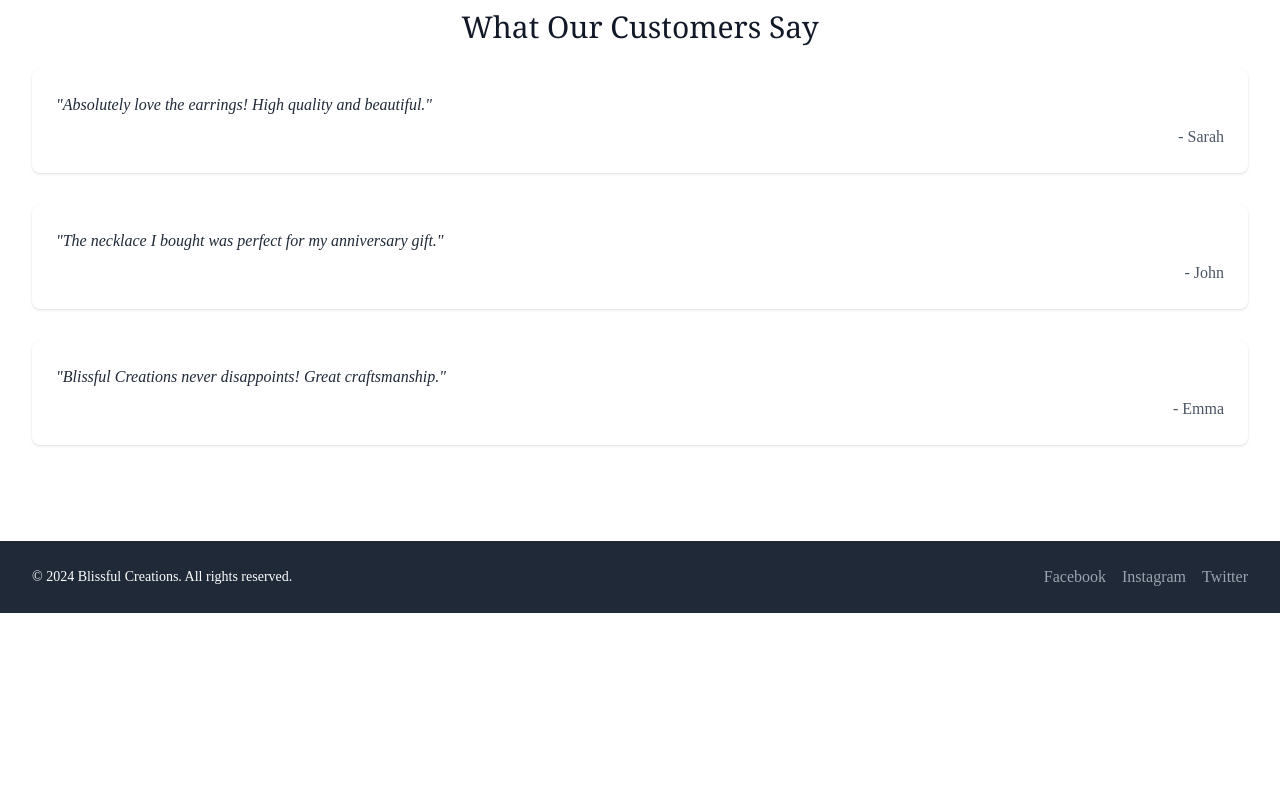
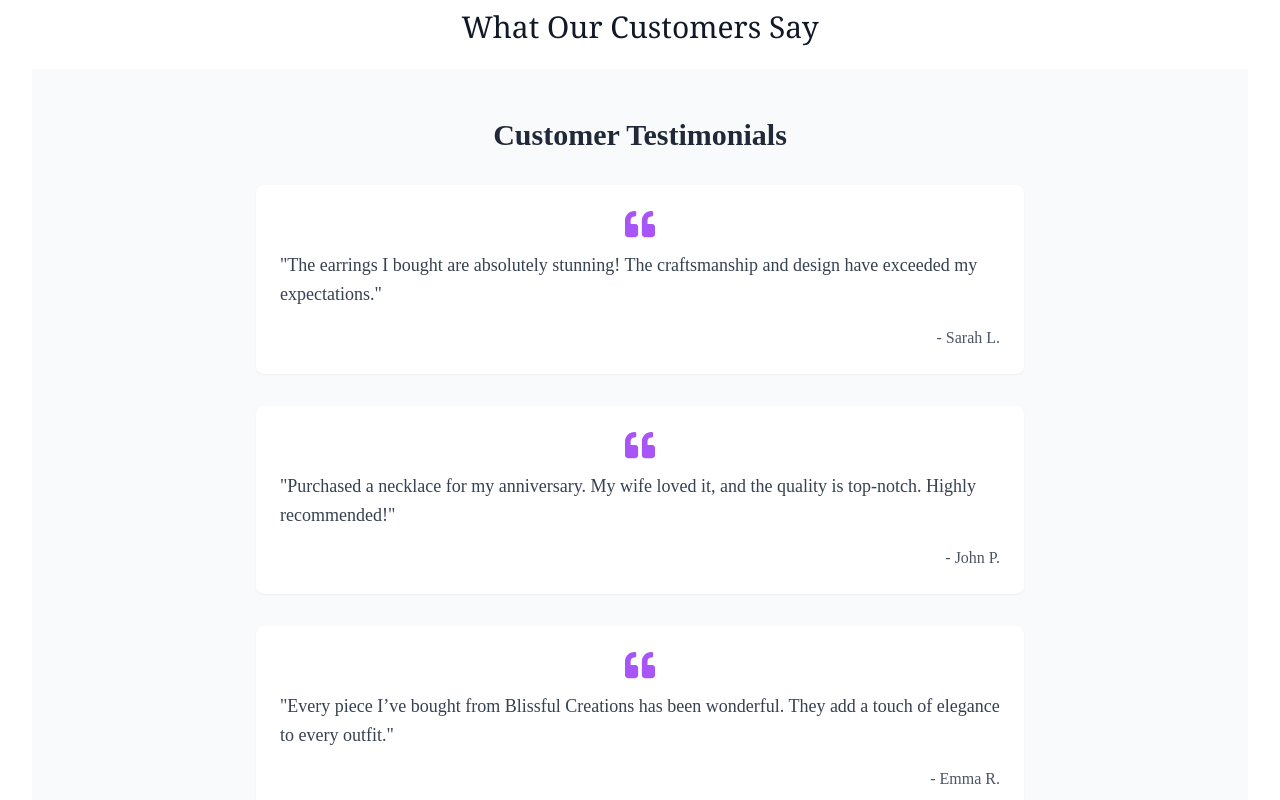
Before and after one commit to AnishRane13/Blissfull-Creations, a React (Vite) app: page / in a window 1280 px wide. Shown: the part 1460-2260 px from the top of the page. Before the commit the page ends 2073 px from the top, so only its background shows below. Built offline with nearby package versions, Linux system fonts and the light colour scheme.

Commit message:
DONENEEE

```diff
--- a/package.json
+++ b/package.json
@@ -14,6 +14,7 @@
     "lucide-react": "^0.456.0",
     "react": "^18.3.1",
     "react-dom": "^18.3.1",
+    "react-icons": "^5.3.0",
     "react-router-dom": "^6.28.0",
     "react-slick": "^0.30.2",
     "slick-carousel": "^1.8.1",
--- a/src/pages/Home/CategoriesOverview.jsx
+++ b/src/pages/Home/CategoriesOverview.jsx
@@ -13,14 +13,14 @@ const CategoriesOverview = () => {
         <a
           key={category.name}
           href={category.link}
-          className="relative group rounded-xl overflow-hidden shadow-lg hover:shadow-2xl transform transition-all duration-300"
+          className="relative group rounded-xl overflow-hidden shadow-lg hover:shadow-2xl transform transition-all duration-300 hover:scale-105"
         >
           <img
             src={category.image}
             alt={category.name}
             className="w-full h-60 object-cover transition-transform duration-500 group-hover:scale-110"
           />
-          <div className="absolute inset-0 bg-gradient-to-t from-black to-transparent opacity-70 transition-opacity duration-300 group-hover:opacity-60" />
+          <div className="absolute inset-0 bg-gradient-to-t from-black to-transparent opacity-70 transition-opacity duration-300 group-hover:opacity-70" />
           <div className="absolute bottom-4 left-4 right-4 text-white text-center">
             <h3 className="text-xl font-semibold mb-1">{category.name}</h3>
             <p className="text-sm opacity-0 group-hover:opacity-100 transition-opacity duration-300">
--- a/src/pages/Home/Testimonials.jsx
+++ b/src/pages/Home/Testimonials.jsx
@@ -1,21 +1,40 @@
 import React from 'react';
+import { FaQuoteLeft } from 'react-icons/fa';
 
 const Testimonials = () => {
   const reviews = [
-    { name: 'Sarah', feedback: 'Absolutely love the earrings! High quality and beautiful.' },
-    { name: 'John', feedback: 'The necklace I bought was perfect for my anniversary gift.' },
-    { name: 'Emma', feedback: 'Blissful Creations never disappoints! Great craftsmanship.' },
+    {
+      name: 'Sarah L.',
+      feedback: 'The earrings I bought are absolutely stunning! The craftsmanship and design have exceeded my expectations.',
+    },
+    {
+      name: 'John P.',
+      feedback: 'Purchased a necklace for my anniversary. My wife loved it, and the quality is top-notch. Highly recommended!',
+    },
+    {
+      name: 'Emma R.',
+      feedback: 'Every piece I’ve bought from Blissful Creations has been wonderful. They add a touch of elegance to every outfit.',
+    },
   ];
 
   return (
-    <div className="space-y-8">
-      {reviews.map((review, index) => (
-        <div key={index} className="bg-white rounded-lg shadow p-6">
-          <p className="text-gray-800 italic">"{review.feedback}"</p>
-          <p className="text-gray-600 mt-2 text-right">- {review.name}</p>
-        </div>
-      ))}
-    </div>
+    <section className="py-12 px-6 bg-gray-50">
+      <div className="max-w-4xl mx-auto text-center mb-8">
+        <h2 className="text-3xl font-semibold text-gray-800">Customer Testimonials</h2>
+      </div>
+
+      <div className="space-y-8 max-w-3xl mx-auto">
+        {reviews.map((review, index) => (
+          <div key={index} className="p-6 bg-white rounded-lg shadow-sm">
+            <div className="flex items-center justify-center text-purple-500 text-3xl mb-3">
+              <FaQuoteLeft />
+            </div>
+            <p className="text-gray-700 text-lg leading-relaxed">"{review.feedback}"</p>
+            <p className="mt-4 text-right font-medium text-gray-600">- {review.name}</p>
+          </div>
+        ))}
+      </div>
+    </section>
   );
 };
 
```
Also changed, not shown: 1 other file (tests, documents, lock files or other folders).
